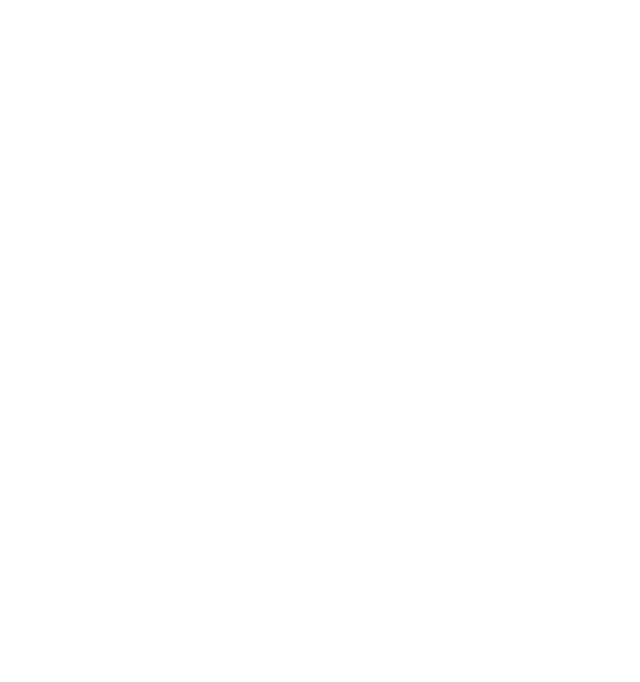
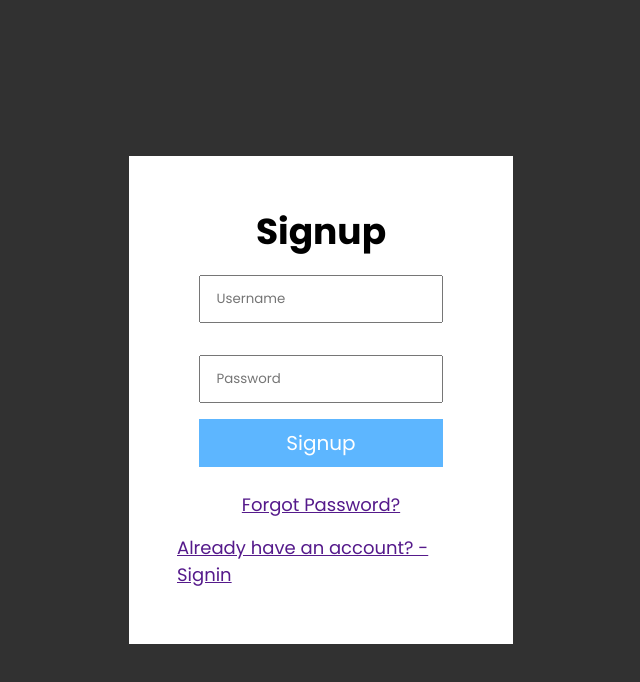
Before and after one commit to AntonBertrand/Diary-App, a React (Create React App) app in the folder diary-app-frontend/: page /signup in a window 1280 px wide. Before the commit this address had no page. Shown: the top 682 px of the page, without its empty margins (319-959 px from the left). Built offline with nearby package versions, Linux system fonts and the light colour scheme.

Commit message:
Created and styled Signup/Login Form components

```diff
--- a/diary-app-frontend/src/App.jsx
+++ b/diary-app-frontend/src/App.jsx
@@ -1,12 +1,16 @@
 import './App.css';
 import { BrowserRouter, Routes, Route } from 'react-router-dom';
 import Home from './pages/Home/Home.jsx'
+import LoginForm from './components/LoginForm/LoginForm.jsx'
+import SignupForm from './components/SignupForm/SignupForm.jsx';
 
 
 function App() {
   return (
       <Routes>
         <Route path="/" element={<Home />} />
+        <Route path="/login" element = {<LoginForm/>} />
+        <Route path="/signup" element={<SignupForm/>} />
       </Routes>
   );
 }
--- /dev/null
+++ b/diary-app-frontend/src/components/LoginForm/LoginForm.jsx
@@ -0,0 +1,21 @@
+import React from 'react'
+import './loginForm.css'
+
+const LoginForm = () => {
+  return (
+    <div className='login'>
+        <div className="login-form">
+            <h1>Login</h1>
+            <form action="">
+                <input type="text" placeholder='Username'/>
+                <input type="text" placeholder='Password'/>
+                <button>Login</button>
+                <a href="">Forgot Password?</a>
+                <a href="">Not a member? - Signup</a>
+            </form>
+        </div>
+    </div>
+  )
+}
+
+export default LoginForm;
--- /dev/null
+++ b/diary-app-frontend/src/components/LoginForm/loginForm.css
@@ -0,0 +1,46 @@
+.login {
+    width: 100%;
+    height: 100vh;
+    background: rgb(49, 49, 49);
+    display: flex;
+    align-items: center;
+    justify-content: center;
+    font-size: 18px;
+}
+
+.login-form {
+    width: 30%;
+    background: white;
+    padding: 3rem;
+}
+
+.login-form form {
+    display: flex;
+    flex-direction: column;
+    align-items: center;
+}
+
+.login-form h1 {
+    text-align: center;
+}
+
+.login-form input {
+    width: 85%;
+    height: 3rem;
+    margin: 1rem;
+    padding: 1rem;
+}
+
+.login-form button {
+    width: 85%;
+    height: 3rem;
+    background: rgb(93, 182, 255);
+    color: white;
+    font-size: 20px;
+    border: none;
+    margin-bottom: 1rem;
+}
+
+.login-form a {
+    margin: 0.5rem 0;
+}
--- /dev/null
+++ b/diary-app-frontend/src/components/SignupForm/SignupForm.jsx
@@ -0,0 +1,21 @@
+import React from 'react'
+import './signupForm.css'
+
+const SignupForm = () => {
+  return (
+    <div className='signup'>
+        <div className="signup-form">
+            <h1>Signup</h1>
+            <form action="">
+                <input type="text" placeholder='Username'/>
+                <input type="text" placeholder='Password'/>
+                <button>Signup</button>
+                <a href="">Forgot Password?</a>
+                <a href="">Already have an account? - Signin</a>
+            </form>
+        </div>
+    </div>
+  )
+}
+
+export default SignupForm;
--- /dev/null
+++ b/diary-app-frontend/src/components/SignupForm/signupForm.css
@@ -0,0 +1,46 @@
+.signup {
+    width: 100%;
+    height: 100vh;
+    background: rgb(49, 49, 49);
+    display: flex;
+    align-items: center;
+    justify-content: center;
+    font-size: 18px;
+}
+
+.signup-form {
+    width: 30%;
+    background: white;
+    padding: 3rem;
+}
+
+.signup-form form {
+    display: flex;
+    flex-direction: column;
+    align-items: center;
+}
+
+.signup-form h1 {
+    text-align: center;
+}
+
+.signup-form input {
+    width: 85%;
+    height: 3rem;
+    margin: 1rem;
+    padding: 1rem;
+}
+
+.signup-form button {
+    width: 85%;
+    height: 3rem;
+    background: rgb(93, 182, 255);
+    color: white;
+    font-size: 20px;
+    border: none;
+    margin-bottom: 1rem;
+}
+
+.signup-form a {
+    margin: 0.5rem 0;
+}
```
